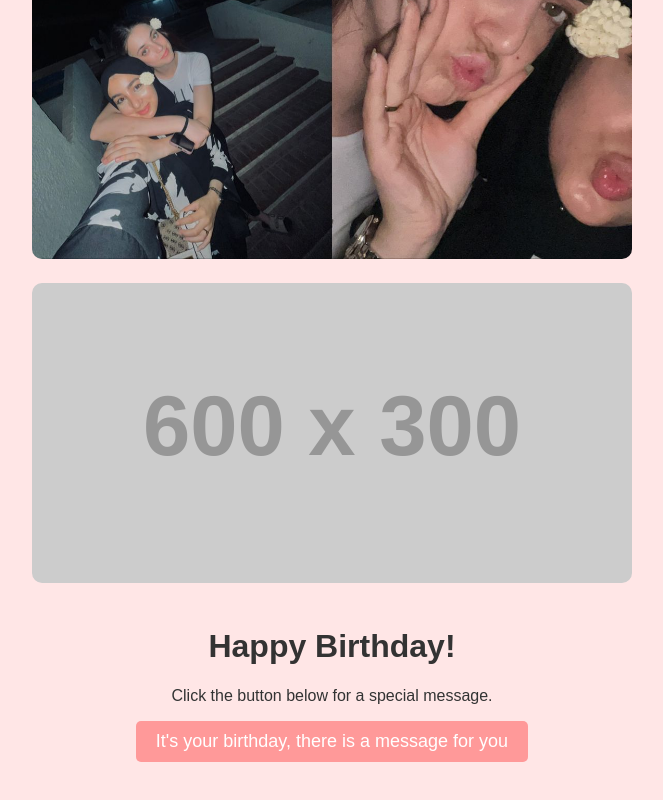
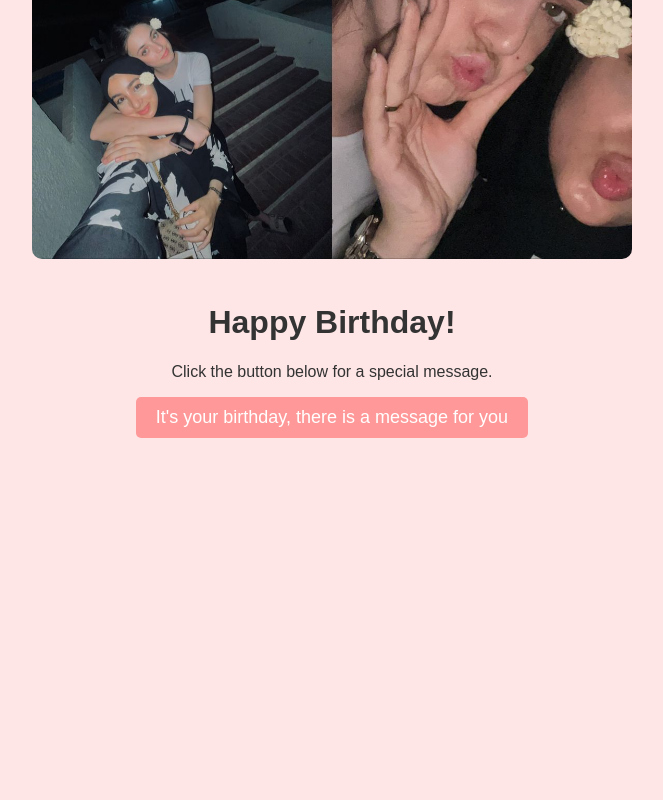
Before and after one commit to ekram0802/tass_birthday, a plain HTML site: page index.html in a window 1280 px wide. Shown: the part 858-1658 px from the top of the page, without its empty margins (308-971 px from the left). After the commit the page ends 1346 px from the top, so only its background shows below. Drawn offline with Linux system fonts and the light colour scheme; placeholder pictures from the web are drawn by us.

Commit message:
Update and rename forMyTass.html to index.html

```diff
--- a/forMyTass.html
+++ b/index.html
@@ -49,8 +49,6 @@
     <div class="container">
         <img src="tass.jpg" alt="Birthday Celebration">
 
-        <img src="https://via.placeholder.com/600x300" alt="Birthday Celebration">
-
         <h1>Happy Birthday!</h1>
         <p>Click the button below for a special message.</p>
         <button onclick="showMessage()">It's your birthday, there is a message for you</button>
```
